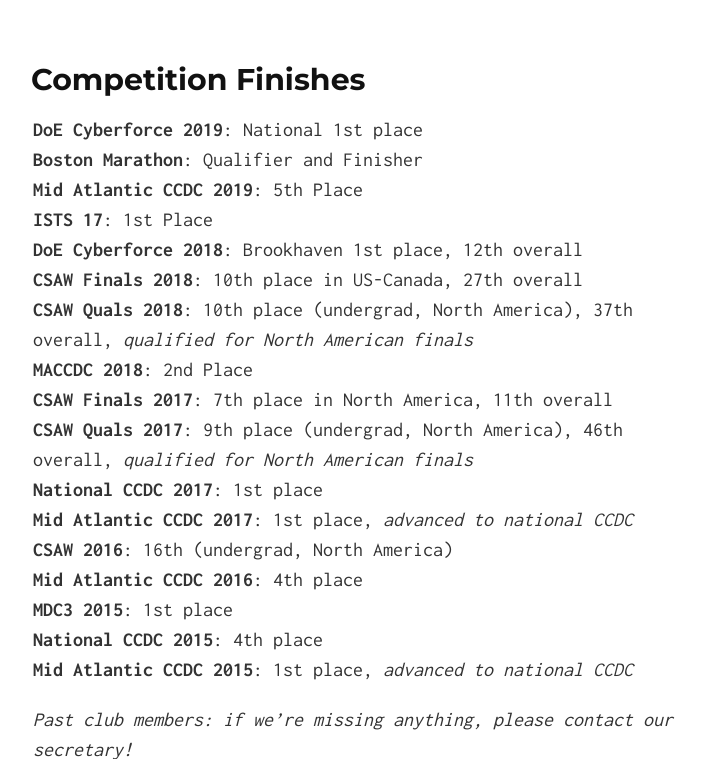
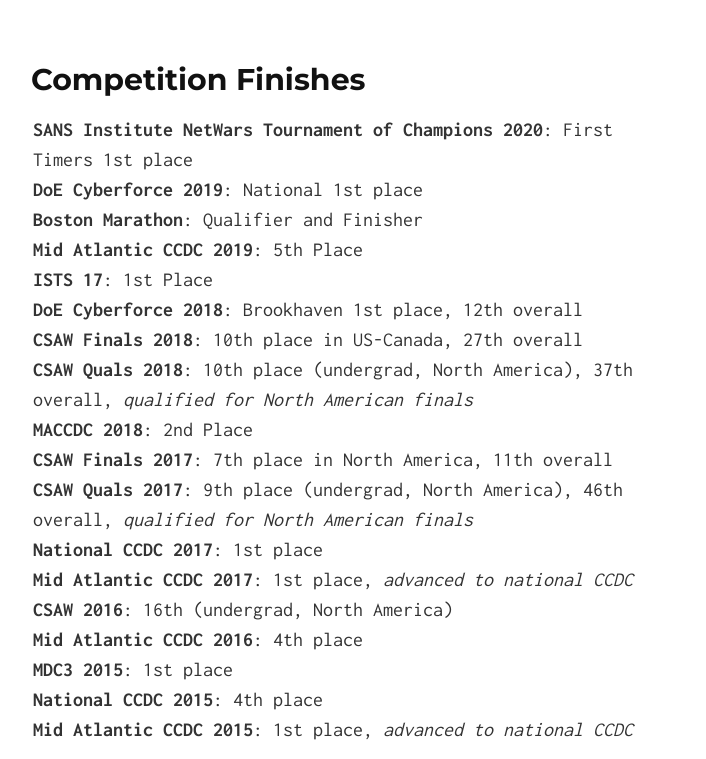
Before and after one commit to UMBCCyberDawgs/umbccyberdawgs.github.io, a Jekyll site: the page built from index.md, in a window 1280 px wide and 900 px high, scrolled down 3169 px, cut to the strip 141-900 px from the top of the window. Shown: the whole strip, without its empty margins (287-993 px from the left). Built offline with Jekyll 4.4.1, drawn with Linux system fonts in a browser that asks for light colours; our own code applies the rules of GitHub Pages for plain Markdown files.

Commit message:
Update index.md

```diff
--- a/index.md
+++ b/index.md
@@ -86,6 +86,7 @@ over the next year, so stay tuned...
 </div>
 
 ## <a name="finishes">Competition Finishes</a>
+**SANS Institute NetWars Tournament of Champions 2020**: First Timers 1st place
 **DoE Cyberforce 2019**: National 1st place
 **Boston Marathon**: Qualifier and Finisher
 **Mid Atlantic CCDC 2019**: 5th Place
```
